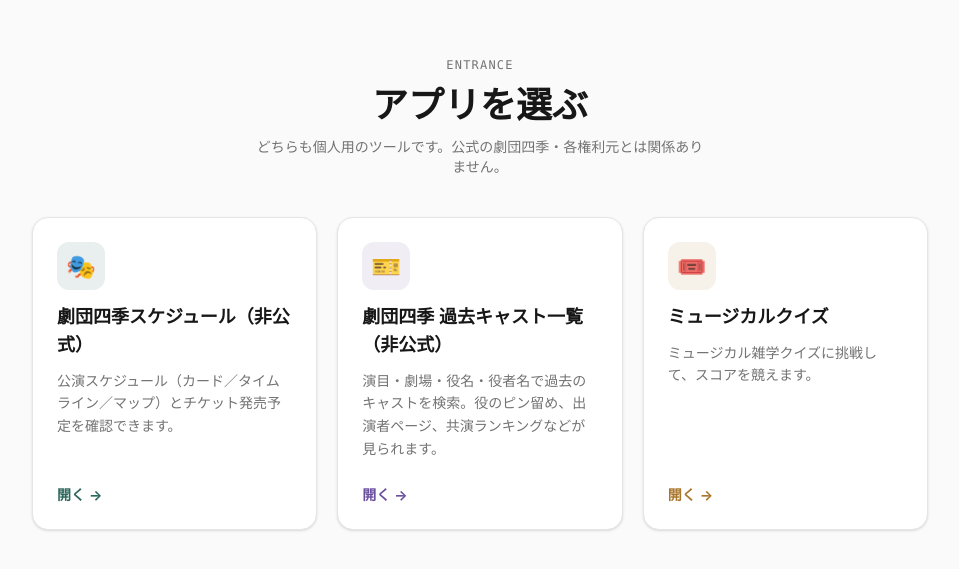
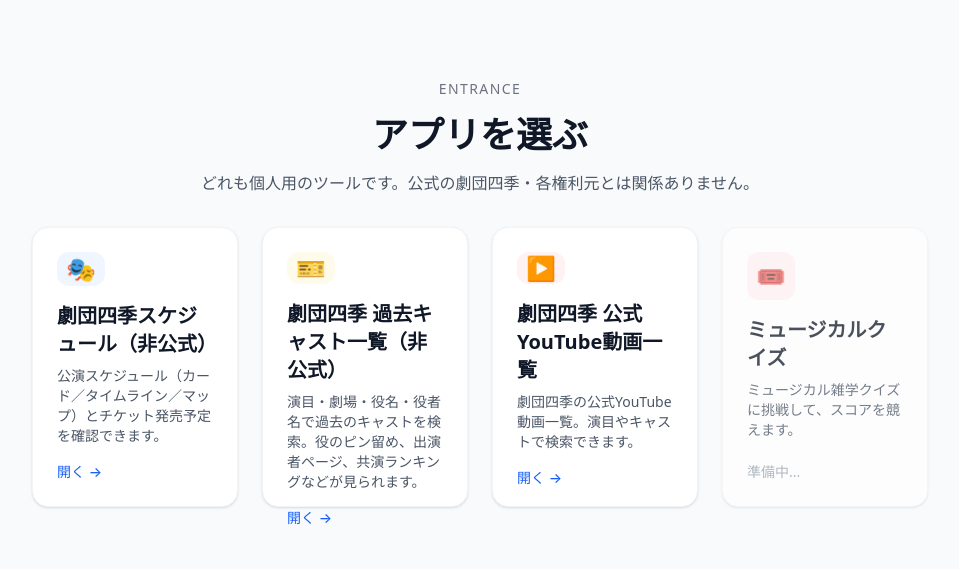
Before and after one commit to ftbikky-hub/musical-quiz, a Next.js app: page / in a window 1280 px wide. Shown: the part 107-676 px from the top of the page, without its empty margins (160-1119 px from the left). Built offline with nearby package versions, Linux system fonts and the light colour scheme.

Commit message:
Add files via upload

```diff
--- a/app/page.tsx
+++ b/app/page.tsx
@@ -1,78 +1,95 @@
 import Link from "next/link";
 
-const APPS = [
-  {
-    href: "/schedule",
-    title: "劇団四季スケジュール（非公式）",
-    description:
-      "公演スケジュール（カード／タイムライン／マップ）とチケット発売予定を確認できます。",
-    accent: "#2c665c",
-    emoji: "🎭",
-    external: false,
-  },
-  {
-    href: "/cast",
-    title: "劇団四季 過去キャスト一覧（非公式）",
-    description:
-      "演目・劇場・役名・役者名で過去のキャストを検索。役のピン留め、出演者ページ、共演ランキングなどが見られます。",
-    accent: "#6b4fa0",
-    emoji: "🎫",
-    external: false,
-  },
-  {
-    href: "/quiz.html",
-    title: "ミュージカルクイズ",
-    description: "ミュージカル雑学クイズに挑戦して、スコアを競えます。",
-    accent: "#a8752a",
-    emoji: "🎟️",
-    external: true,
-  },
-];
-
-export default function EntryPage() {
+export default function Home() {
   return (
-    <main className="flex min-h-screen flex-col items-center justify-center gap-10 bg-neutral-50 px-6 py-16 text-neutral-900">
-      <div className="flex flex-col items-center gap-3 text-center">
-        <p className="text-xs font-mono tracking-widest text-neutral-500 uppercase">
-          entrance
+    <div className="min-h-screen bg-gray-50 flex flex-col items-center justify-center p-4">
+      <div className="max-w-4xl w-full space-y-8">
+        <div className="text-center space-y-4">
+          <p className="text-sm font-medium text-gray-500 uppercase tracking-widest">
+            ENTRANCE
           </p>
-        <h1 className="text-3xl font-bold sm:text-4xl">アプリを選ぶ</h1>
-        <p className="max-w-md text-sm text-neutral-500">
-          どちらも個人用のツールです。公式の劇団四季・各権利元とは関係ありません。
+          <h1 className="text-4xl font-extrabold text-gray-900">
+            アプリを選ぶ
+          </h1>
+          <p className="text-gray-600">
+            どれも個人用のツールです。公式の劇団四季・各権利元とは関係ありません。
           </p>
         </div>
 
-      <div className="grid w-full max-w-4xl gap-5 sm:grid-cols-2 lg:grid-cols-3">
-        {APPS.map((app) => (
+        <div className="grid grid-cols-1 md:grid-cols-2 lg:grid-cols-4 gap-6">
           <Link
-            key={app.href}
-            href={app.href}
-            className="group flex flex-col justify-between gap-6 rounded-2xl border border-neutral-200 bg-white p-6 shadow-sm transition hover:-translate-y-0.5 hover:shadow-md"
+            href="/schedule"
+            className="group bg-white rounded-2xl p-6 shadow-sm hover:shadow-md border border-gray-100 transition-all hover:-translate-y-1 h-[280px] flex flex-col"
           >
-            <div className="flex flex-col gap-3">
-              <span
-                className="flex h-12 w-12 items-center justify-center rounded-xl text-2xl"
-                style={{ backgroundColor: `${app.accent}1a` }}
+            <div className="h-12 w-12 bg-blue-50 rounded-xl flex items-center justify-center mb-4 group-hover:scale-110 transition-transform">
+              <span className="text-2xl">🎭</span>
+            </div>
+            <h2 className="text-xl font-bold text-gray-900 mb-2">
+              劇団四季スケジュール（非公式）
+            </h2>
+            <p className="text-gray-600 text-sm flex-grow">
+              公演スケジュール（カード／タイムライン／マップ）とチケット発売予定を確認できます。
+            </p>
+            <div className="text-blue-600 font-medium text-sm mt-4">
+              開く &rarr;
+            </div>
+          </Link>
+
+          <Link
+            href="/cast"
+            className="group bg-white rounded-2xl p-6 shadow-sm hover:shadow-md border border-gray-100 transition-all hover:-translate-y-1 h-[280px] flex flex-col"
           >
-                {app.emoji}
-              </span>
-              <h2 className="text-lg font-bold">{app.title}</h2>
-              <p className="text-sm leading-relaxed text-neutral-500">
-                {app.description}
+            <div className="h-12 w-12 bg-amber-50 rounded-xl flex items-center justify-center mb-4 group-hover:scale-110 transition-transform">
+              <span className="text-2xl">🎫</span>
+            </div>
+            <h2 className="text-xl font-bold text-gray-900 mb-2">
+              劇団四季 過去キャスト一覧（非公式）
+            </h2>
+            <p className="text-gray-600 text-sm flex-grow">
+              演目・劇場・役名・役者名で過去のキャストを検索。役のピン留め、出演者ページ、共演ランキングなどが見られます。
             </p>
+            <div className="text-blue-600 font-medium text-sm mt-4">
+              開く &rarr;
             </div>
-            <span
-              className="inline-flex items-center gap-1 text-sm font-bold"
-              style={{ color: app.accent }}
+          </Link>
+
+          <Link
+            href="/youtube"
+            className="group bg-white rounded-2xl p-6 shadow-sm hover:shadow-md border border-gray-100 transition-all hover:-translate-y-1 h-[280px] flex flex-col"
           >
-              開く
-              <span className="transition group-hover:translate-x-0.5">
-                →
-              </span>
-            </span>
+            <div className="h-12 w-12 bg-red-50 rounded-xl flex items-center justify-center mb-4 group-hover:scale-110 transition-transform">
+              <span className="text-2xl">▶️</span>
+            </div>
+            <h2 className="text-xl font-bold text-gray-900 mb-2">
+              劇団四季 公式YouTube動画一覧
+            </h2>
+            <p className="text-gray-600 text-sm flex-grow">
+              劇団四季の公式YouTube動画一覧。演目やキャストで検索できます。
+            </p>
+            <div className="text-blue-600 font-medium text-sm mt-4">
+              開く &rarr;
+            </div>
           </Link>
-        ))}
+
+          <Link
+            href="#"
+            className="group bg-white rounded-2xl p-6 shadow-sm hover:shadow-md border border-gray-100 transition-all hover:-translate-y-1 h-[280px] flex flex-col opacity-75"
+          >
+            <div className="h-12 w-12 bg-rose-50 rounded-xl flex items-center justify-center mb-4 group-hover:scale-110 transition-transform">
+              <span className="text-2xl">🎟️</span>
             </div>
-    </main>
+            <h2 className="text-xl font-bold text-gray-900 mb-2">
+              ミュージカルクイズ
+            </h2>
+            <p className="text-gray-600 text-sm flex-grow">
+              ミュージカル雑学クイズに挑戦して、スコアを競えます。
+            </p>
+            <div className="text-gray-400 font-medium text-sm mt-4">
+              準備中...
+            </div>
+          </Link>
+        </div>
+      </div>
+    </div>
   );
 }
```
Lines whose indentation alone changed are shown as unchanged.
